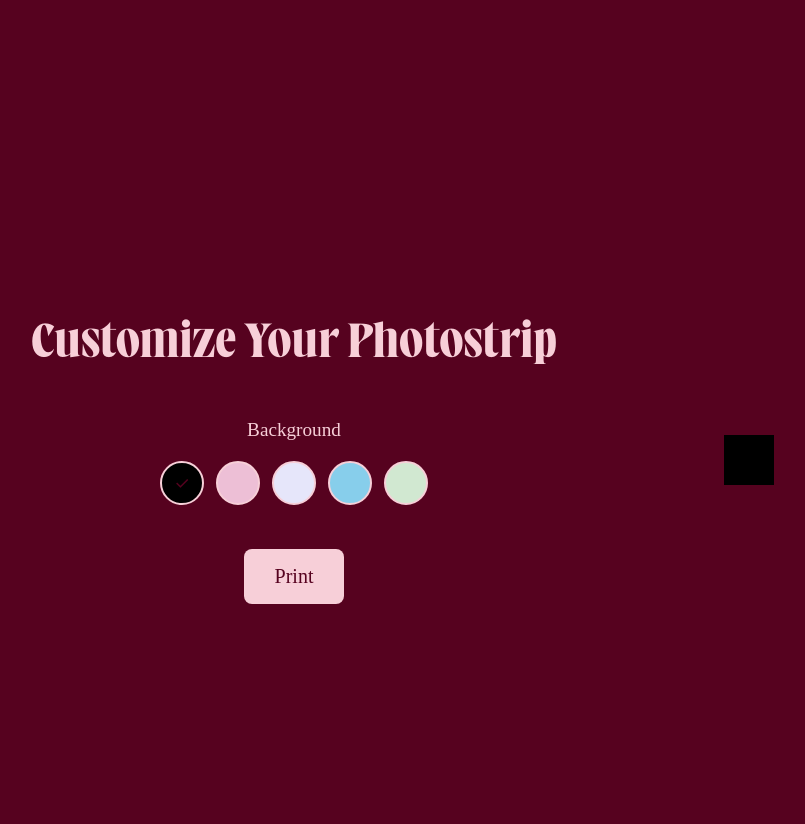
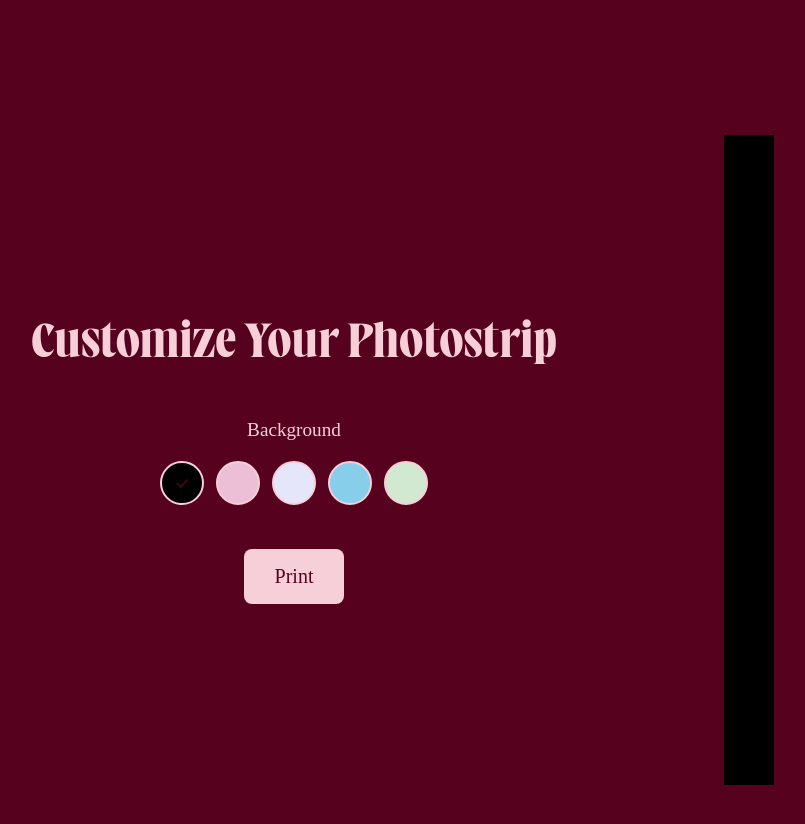
Before and after one commit to awksrj/web-photobooth-0, a React (Create React App) app in the folder frontend/: page /custom in a window 1280 px wide. Shown: the top 824 px of the page, without its empty margins (76-881 px from the left). Built offline with nearby package versions, Linux system fonts and the light colour scheme.

Commit message:
some changes to custom page

```diff
--- a/frontend/src/pages/Custom.css
+++ b/frontend/src/pages/Custom.css
@@ -57,6 +57,9 @@
   flex-direction: column;
   gap: 20px;
   padding: 25px;
+    min-height: 600px;
+  justify-content: flex-start;
+  position: relative;
 }
 
 .result-photo {
@@ -143,6 +146,7 @@
   line-height: 1;
 }
 
+
 /* Button */
 .print-button {
   appearance: none;
--- a/frontend/src/pages/Custom.tsx
+++ b/frontend/src/pages/Custom.tsx
@@ -9,6 +9,7 @@ const bgOptions = [
   { name: "Sky Blue", style: { background: "#87CEEB" } },
   { name: "Light Green", style: { background: "#D1E8D1" } },
 ];
+
 
 const Custom: React.FC = () => {
   const { state } = useLocation();
--- a/frontend/src/pages/Result.tsx
+++ b/frontend/src/pages/Result.tsx
@@ -11,6 +11,7 @@ const Result: React.FC = () => {
   const bgStyle = state?.bgStyle ?? { background: "#000" }; // fallback background
 
   const comboRef = useRef<HTMLDivElement>(null);
+
 
   const handleRetake = () => {
     navigate("/photobooth");
```
